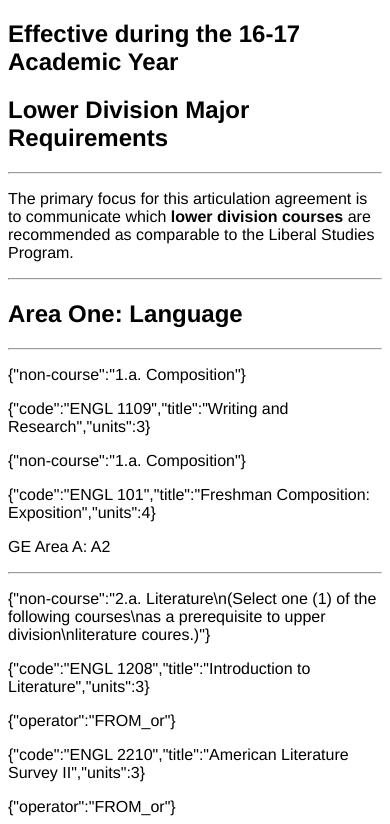
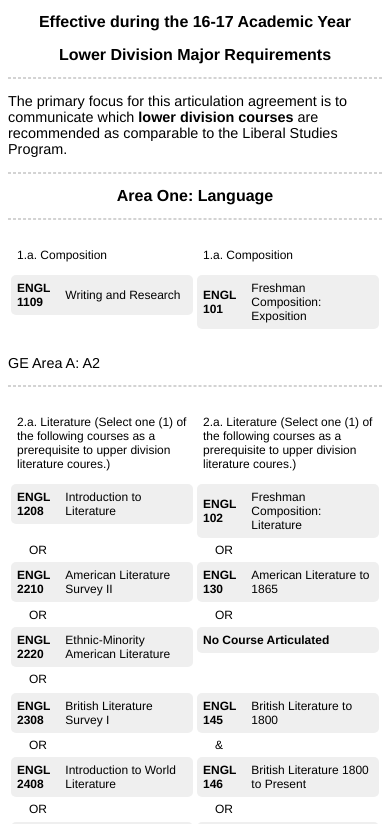
Before and after one commit to karinassuni/assist-fun, a Vue app: page / in a window 390 px wide. Shown: the top 824 px of the page. Built offline with nearby package versions, Linux system fonts and the light colour scheme.

Commit message:
Create Token component and style Articulation for monitors and mobile

```diff
--- a/index.html
+++ b/index.html
@@ -2,6 +2,7 @@
 <html>
   <head>
     <meta charset="utf-8">
+    <meta name="viewport" content="width=device-width,initial-scale=1">
     <title>ASSIST.fun</title>
   </head>
   <body>
--- a/src/App.vue
+++ b/src/App.vue
@@ -18,7 +18,7 @@ export default {
 
 <style>
 #app {
-  font-family: 'Avenir', Helvetica, Arial, sans-serif;
+  font-family: Helvetica, Arial, sans-serif;
   -webkit-font-smoothing: antialiased;
   -moz-osx-font-smoothing: grayscale;
 }
--- /dev/null
+++ b/src/components/Articulation.css
@@ -0,0 +1,29 @@
+.articulation {
+  width: 600px;
+  margin-left: auto;
+  margin-right: auto;
+}
+
+
+.articulation > h2 {
+  text-align: center;
+  font-size: 1em;
+}
+
+
+.articulation > hr {
+  border: 1px dashed lightgrey;
+}
+
+
+.articulation > p {
+  white-space: pre-wrap;
+  font-size: 0.9em;
+}
+
+
+@media (max-width: 600px) {
+  .articulation {
+    width: 100%;
+  }
+}
--- a/src/components/Articulation.js
+++ b/src/components/Articulation.js
@@ -1,4 +1,5 @@
 import CourseSection from '@/components/CourseSection'
+import '@/components/Articulation.css'
 
 export default function(articulation) {
   return {
--- a/src/components/CourseSection.vue
+++ b/src/components/CourseSection.vue
@@ -1,32 +1,66 @@
 <template>
-  <div class="course-section">
-    <div>
-      <p v-for="token of ToSection">
-        {{ JSON.stringify(token) }}
-      </p>
-    </div>
-    <div>
-      <p v-for="token of FromSection">
-        {{ JSON.stringify(token) }}
-      </p>
-    </div>
-  </div>
+  <table class="course-section">
+    <tbody>
+      <template v-for="tokenPair of zippedSection">
+        <tr>
+          <token :token="tokenPair[0]"/>
+          <token :token="tokenPair[1]"/>
+        </tr>
+      </template>
+    </tbody>
+  </table>
 </template>
 
 <script>
+import Token from '@/components/Token'
+
 export default {
   name: 'course-section',
   props: ['section'],
   computed: {
-    ToSection: function() {
-      return this.section[0]
-    },
-    FromSection: function() {
-      return this.section[1]
-    },
-  }
+    zippedSection() {
+      let zipped = []
+      let longerSection = undefined
+      let shorterSection = undefined
+
+      const toSection = this.section[0]
+      const fromSection = this.section[1]
+      if (toSection.length > fromSection.length) {
+        longerSection = toSection
+        shorterSection = fromSection
+      }
+      else {
+        longerSection = fromSection
+        shorterSection = toSection
+      }
+
+      const longerSectionLength = longerSection.length
+      const shorterSectionLength = shorterSection.length
+      const blankToken = {'blank': null}
+      for (let i = 0; i < longerSectionLength; ++i) {
+        if (i < shorterSectionLength) {
+          zipped.push([toSection[i], fromSection[i]])
+        }
+        else if (longerSection === toSection) {
+          zipped.push([toSection[i], blankToken])
+        }
+        else if (longerSection === fromSection){
+          zipped.push([blankToken, fromSection[i]])
+        }
+      }
+
+      return zipped
+    }
+  },
+  components: { Token }
 }
 </script>
 
 <style>
+.course-section {
+  width: 100%;
+  padding-top: 0.5em;
+  padding-bottom: 0.5em;
+  table-layout: fixed;
+}
 </style>
--- /dev/null
+++ b/src/components/Token.vue
@@ -0,0 +1,189 @@
+<template>
+  <td class="token">
+    <template v-if="isCourse()">
+      <div class="course">
+        <div class="code">
+          <div class="department">{{ department() }}</div>
+          <div class="course-number">{{ courseNumber() }}</div>
+        </div>
+        <div class="title">{{ token.title }}</div>
+      </div>
+    </template>
+    <template v-else-if="isNonArticulation()">
+      <div class="non-articulation-large">No Course Articulated</div>
+      <div class="non-articulation-small">N/A</div>
+    </template>
+    <template v-else-if="isOperator()">
+      <div v-bind:class="['operator', { 'to-operator': isToOperator() }]">
+        {{ operator() }}
+      </div>
+    </template>
+    <template v-else-if="isNonCourse()">
+      <div class="non-course">{{ token['non-course'] }}</div>
+    </template>
+    <template v-else-if="isBlank()">
+      <div class="blank">&nbsp;</div>
+    </template>
+  </td>
+</template>
+
+<script>
+export default {
+  name: 'token',
+  props: ['token'],
+  methods: {
+    isCourse() {
+      return this.token.hasOwnProperty('code')
+        && this.token.code !== "No Course Articulated"
+    },
+    isNonArticulation() {
+      return this.token.code === "No Course Articulated"
+    },
+    isOperator() {
+      return this.token.hasOwnProperty('operator')
+    },
+    isNonCourse() {
+      return this.token.hasOwnProperty('non-course')
+    },
+    isBlank() {
+      return this.token.hasOwnProperty('blank')
+    },
+
+
+    isToOperator() {
+      let operator = this.token.operator
+      return operator === "AND" || operator === "TO_or"
+    },
+
+
+    department() {
+      let department = /([^\d]+) \d+[A-Z]*/
+      return department.exec(this.token.code)[1]
+    },
+    courseNumber() {
+      let courseNumber = /[^\d]+ (\d+[A-Z]*)/
+      return courseNumber.exec(this.token.code)[1]
+    },
+    operator() {
+      let operator = this.token.operator
+      if (operator === "TO_or" || operator === "FROM_or") {
+        return "OR"
+      }
+      else {
+        return operator
+      }
+    },
+  }
+}
+</script>
+
+<style>
+.token {
+  width: 50%;
+  max-width: 800px;
+  vertical-align: top;
+}
+
+
+.course {
+  display: flex;
+  padding: 6px;
+  background-color: #efefef;
+  border-radius: 5px;
+  font-size: 0.75em;
+}
+.code {
+  display: flex;
+  flex-direction: row;
+  font-weight: bold;
+  margin-right: 1.25em;
+}
+.department {
+  margin-right: 3px;
+}
+.title {
+}
+
+
+.non-articulation-large {
+  display: block;
+  padding: 6px;
+  background-color: #efefef;
+  border-radius: 5px;
+  font-size: 0.75em;
+  font-weight: bold;
+}
+.non-articulation-small {
+  display: none;
+  padding: 6px;
+  background-color: #efefef;
+  border-radius: 5px;
+  font-size: 0.75em;
+  text-align: center;
+  font-weight: bold;
+}
+
+
+.operator {
+  margin-left: 1.5em;
+  margin-top: 0.1em;
+  margin-bottom: 0.1em;
+  font-size: 0.75em;
+}
+.to-operator {
+  text-align: center;
+}
+
+
+.non-course {
+  margin-top: 0.25em;
+  margin-bottom: 0.25em;
+  padding: 6px;
+  font-size: 0.75em;
+}
+
+
+@media (max-width: 500px) {
+  .course {
+    align-items: center;
+  }
+  .code {
+    margin-right: 1em;
+    flex-direction: column;
+    align-items: left;
+  }
+}
+
+
+@media (max-width: 300px) {
+  .token {
+    width: 50%;
+    min-width: 160px;
+  }
+
+
+  .course {
+    justify-content: center;
+  }
+  .code {
+    flex-direction: row;
+  }
+  .title {
+    display: none;
+  }
+
+
+  .non-articulation-large {
+    display: none;
+  }
+  .non-articulation-small {
+    display: block;
+  }
+
+
+  .operator {
+    margin-left: 0;
+    text-align: center;
+  }
+}
+</style>
```
